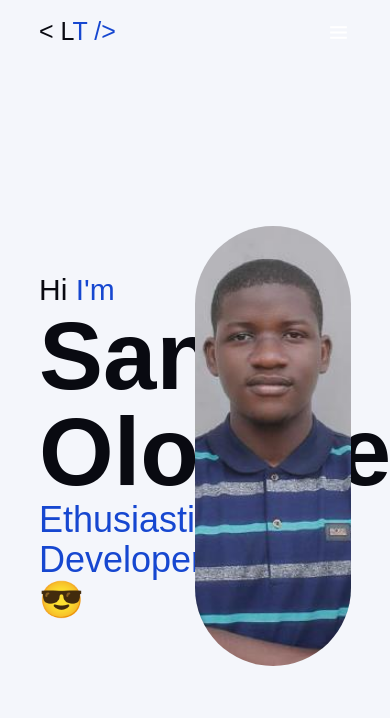
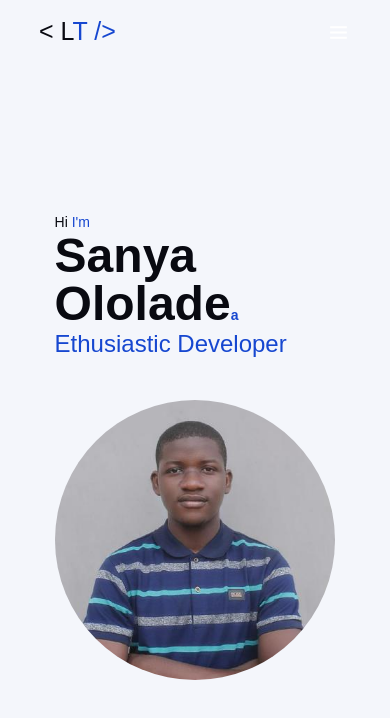
Before and after one commit to LollyTim/sanya-ololade-portfolio, a React (Create React App) app: page / in a window 390 px wide. Shown: the top 718 px of the page. Built offline with nearby package versions, Linux system fonts and the light colour scheme.

Commit message:
doing hard things

```diff
--- a/src/components/Hero.jsx
+++ b/src/components/Hero.jsx
@@ -3,37 +3,41 @@ import Typical from "react-typical";
 
 const Hero = () => {
   return (
-    <div className="h-[90.6vh] items-center justify-center flex w-[80%] text-textClr mx-auto dark:text-textClrDark">
-      <div className="w-[50%] items-start flex flex-col">
-        <h1 className=" font-light text-3xl">
+    <div className="h-[90.6vh] items-center justify-center flex w-[80%] text-textClr mx-auto gap-10 dark:text-textClrDark flex-col lg:flex-row">
+      <div className="lg:w-[50%] w-[90%] justify-center items-start flex flex-col">
+        <h1 className=" font-light text-sm lg:text-3xl">
           Hi{" "}
           <span className=" text-accentClr dark:text-accentClrDark">I'm</span>
         </h1>
-        <h1 className=" text-textClr dark:text-textClrDark font-semibold text-8xl">
+        <h1 className=" text-textClr dark:text-textClrDark font-semibold text-5xl lg:text-8xl">
           Sanya Ololade
           <span className=" text-accentClr dark:text-accentClrDark text-sm">
             a
           </span>
         </h1>
-        <h1 className={" text-accentClr dark:text-accentClrDark text-4xl"}>
+        <h1
+          className={
+            " text-accentClr dark:text-accentClrDark text-2xl lg:text-4xl"
+          }
+        >
           <Typical
             loop={Infinity}
             steps={[
               "Ethusiastic Developer 😎",
-              5000,
+              4000,
               "Front-End Developer 💻",
-              5000,
+              4000,
               "Backend Developer 💻",
-              5000,
+              4000,
               "Fullstack Developer💻",
-              5000,
+              4000,
             ]}
           />
         </h1>
       </div>
-      <div className="w-[50%] items-center flex justify-center">
+      <div className="lg:w-[50%] items-center flex justify-center">
         <div
-          className=" w-[440px] h-[440px] bg-center bg-cover rounded-full"
+          className=" lg:w-[440px] lg:h-[440px] w-[280px] h-[280px] bg-center bg-cover rounded-full"
           style={{ backgroundImage: `url("/Sanya Ololade.jpg")` }}
         ></div>
       </div>
```
